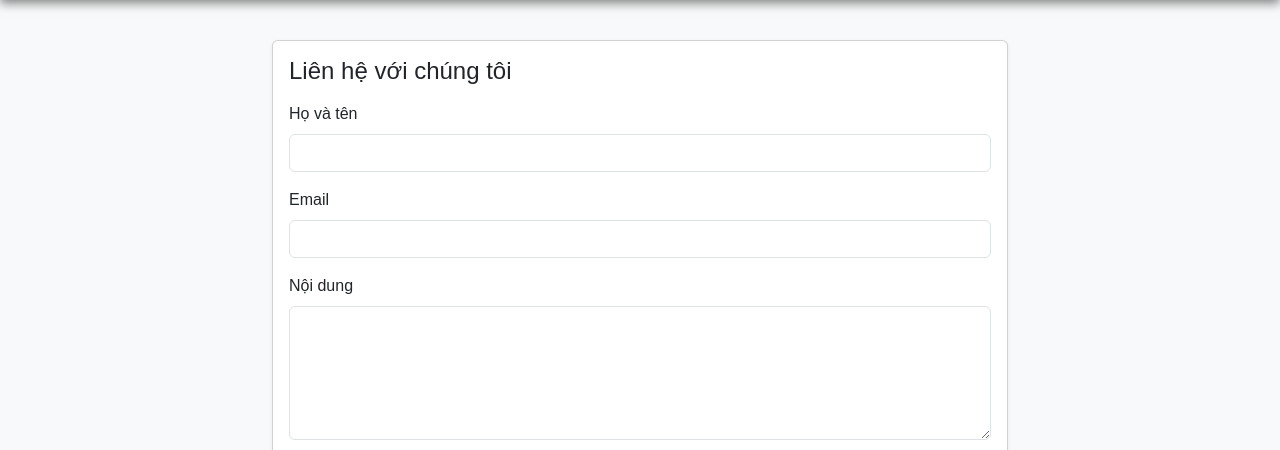
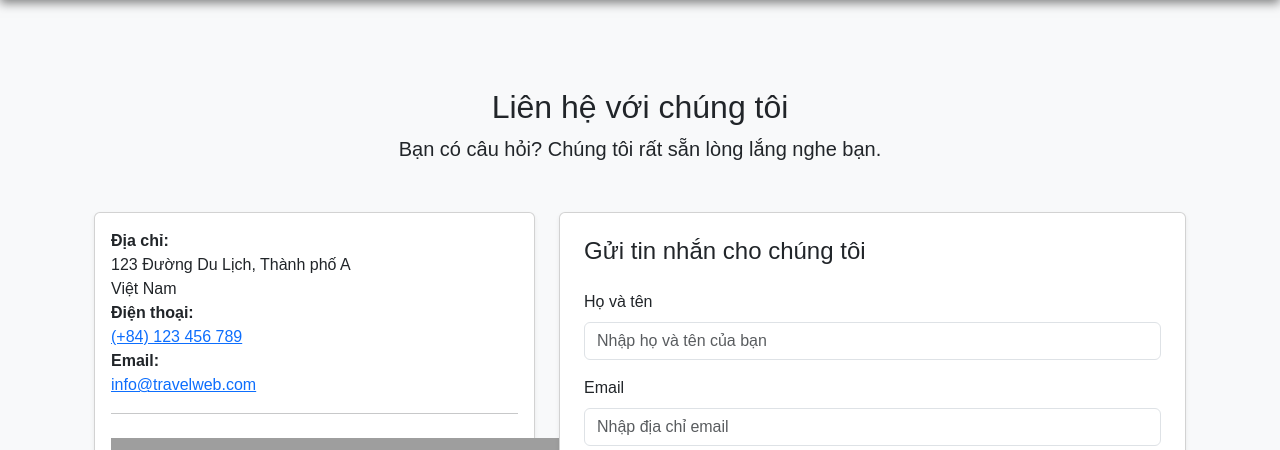
Before and after one commit to thanhtungdev05/webpython, a Django app: page /contact/ in a window 1280 px wide. Shown: the part 56-506 px from the top of the page. Run offline with Django 5.2, Linux system fonts and the light colour scheme; grey boxes are pictures that could not be loaded.

Commit message:
thêm css contact

```diff
--- a/site1/home/templates/contact.html
+++ b/site1/home/templates/contact.html
@@ -1,28 +1,101 @@
-{% extends 'base.html' %}
-{% block content %}
-<div class="row justify-content-center">
-  <div class="col-md-8">
+{% extends 'base.html' %} {% block content %} {% csrf_token %}
+
+<div class="container my-5">
+  <!-- Page Header -->
+  <div class="text-center mb-5">
+    <h2>Liên hệ với chúng tôi</h2>
+    <p class="lead">Bạn có câu hỏi? Chúng tôi rất sẵn lòng lắng nghe bạn.</p>
+  </div>
+
+  <div class="row">
+    <!-- Left Column: Contact Info & Map -->
+    <div class="col-lg-5 mb-4">
+      <div class="card shadow-sm h-100">
+        <div class="card-body">
+          <div class="contact-info-item">
+            <i class="fas fa-map-marker-alt contact-icon"></i>
+            <div>
+              <strong>Địa chỉ:</strong><br />
+              123 Đường Du Lịch, Thành phố A<br />
+              Việt Nam
+            </div>
+          </div>
+          <div class="contact-info-item">
+            <i class="fas fa-phone contact-icon"></i>
+            <div>
+              <strong>Điện thoại:</strong><br />
+              <a href="tel:+84123456789">(+84) 123 456 789</a>
+            </div>
+          </div>
+          <div class="contact-info-item">
+            <i class="fas fa-envelope contact-icon"></i>
+            <div>
+              <strong>Email:</strong><br />
+              <a href="mailto:info@travelweb.com">info@travelweb.com</a>
+            </div>
+          </div>
+          <hr />
+          <div class="map-responsive mt-4">
+            <iframe
+              src="https://www.google.com/maps/embed?pb=!1m18!1m12!1m3!1d3919.447176333597!2d106.62966381533267!3d10.777019592320761!2m3!1f0!2f0!3f0!3m2!1i1024!2i768!4f13.1!3m3!1m2!1s0x317529d5a6a989ef%3A0x4a6f4b3a73b3c4a6!2zVMOibiBQaMO6LCBUw6JuIFBow7osIEjhu5MgQ2jDrSBNaW5oLCBWaeG7h3QgTmFt!5e0!3m2!1svi!2s!4v1634371581529!5m2!1svi!2s"
+              width="600"
+              height="450"
+              style="border: 0"
+              allowfullscreen=""
+              loading="lazy"
+            ></iframe>
+          </div>
+        </div>
+      </div>
+    </div>
+
+    <!-- Right Column: Contact Form -->
+    <div class="col-lg-7">
       <div class="card shadow-sm">
-      <div class="card-body">
-        <h4 class="mb-3">Liên hệ với chúng tôi</h4>
+        <div class="card-body p-4">
+          <h4 class="mb-4">Gửi tin nhắn cho chúng tôi</h4>
           <form method="post" action="/contact/">
             {% csrf_token %}
             <div class="mb-3">
               <label for="name" class="form-label">Họ và tên</label>
-            <input type="text" class="form-control" id="name" name="name" required>
+              <input
+                type="text"
+                class="form-control"
+                id="name"
+                name="name"
+                placeholder="Nhập họ và tên của bạn"
+                required
+              />
             </div>
             <div class="mb-3">
               <label for="email" class="form-label">Email</label>
-            <input type="email" class="form-control" id="email" name="email" required>
+              <input
+                type="email"
+                class="form-control"
+                id="email"
+                name="email"
+                placeholder="Nhập địa chỉ email"
+                required
+              />
             </div>
             <div class="mb-3">
               <label for="message" class="form-label">Nội dung</label>
-            <textarea class="form-control" id="message" name="message" rows="5" required></textarea>
+              <textarea
+                class="form-control"
+                id="message"
+                name="message"
+                rows="5"
+                placeholder="Nội dung bạn muốn gửi..."
+                required
+              ></textarea>
             </div>
-          <button type="submit" class="btn btn-primary">Gửi liên hệ</button>
+            <button type="submit" class="btn btn-primary w-100">
+              Gửi liên hệ
+            </button>
           </form>
         </div>
       </div>
     </div>
   </div>
+</div>
 {% endblock %}
```
Also changed, not shown: site1/home/static/css/contact.css (added, +24 -0 lines). Lines whose indentation alone changed are shown as unchanged.
